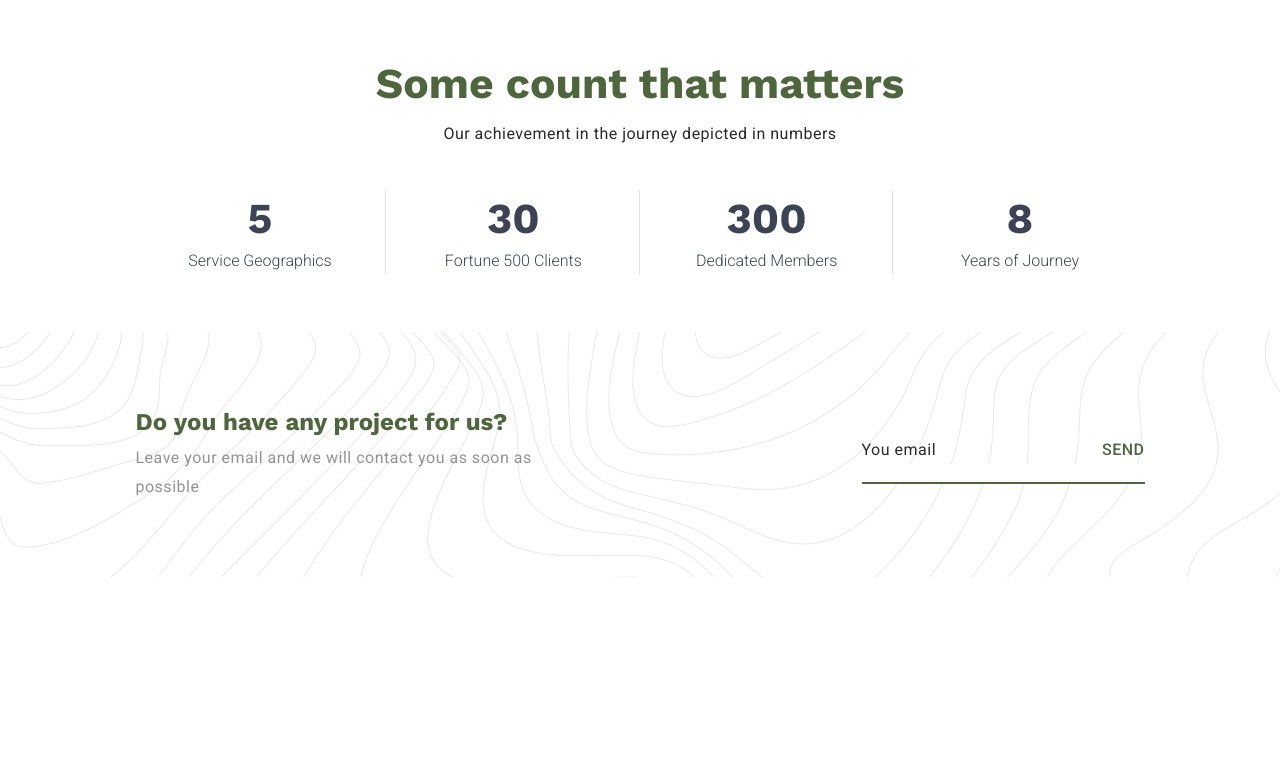
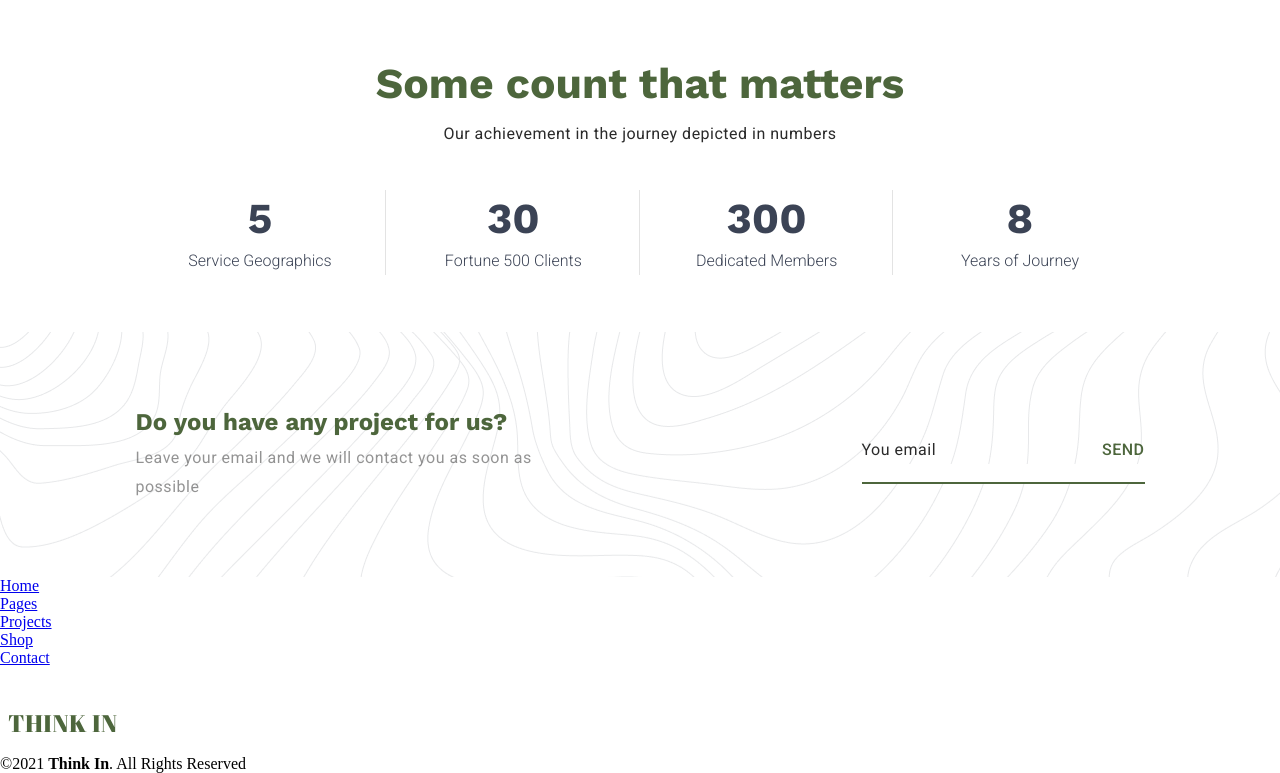
Before and after one commit to Garik9402/Design-creates-, a plain HTML site: page index.html in a window 1280 px wide. Shown: the part 1520-2293 px from the top of the page. Before the commit the page ends 2097 px from the top, so only its background shows below. Drawn offline with nearby package versions, Linux system fonts and the light colour scheme.

Commit message:
footer in the process;)

```diff
--- a/index.html
+++ b/index.html
@@ -173,6 +173,38 @@
             </div>
         </div>
     </section>
+    <footer class="footer-w">
+        <div class="footer">
+            <div class="footer__inner">
+                <div class="footer__main">
+                    <nav class="footer__main-nav">
+                        <ul class="footer__main-nav-list">
+                            <li class="footer__main-nav-item">
+                                <a href="#" class="footer__main-nav-itemlink">Home</a>
+                            </li>
+                            <li class="footer__main-nav-item">
+                                <a href="#" class="footer__main-nav-itemlink">Pages</a>
+                            </li>
+                            <li class="footer__main-nav-item">
+                                <a href="#" class="footer__main-nav-itemlink">Projects</a>
+                            </li>
+                            <li class="footer__main-nav-item">
+                                <a href="#" class="footer__main-nav-itemlink">Shop</a>
+                            </li>
+                            <li class="footer__main-nav-item">
+                                <a href="#" class="footer__main-nav-itemlink">Contact</a>
+                            </li>
+                        </ul>
+                    </nav>
+                </div>
+                <div class="footer__items-bottom">
+                    <a href="#" class="footer__logo logo">Think In</a>
+                    <p class="footer__rights">©2021 <strong>Think In</strong>. All Rights Reserved</p>
+                </div>
+            </div>
+        </div>
+
+    </footer>
     <script src="https://code.jquery.com/jquery-3.6.0.min.js"></script>
     <script src="js/slick.min.js"></script>
     <script src="js/static.js"></script>
```
Also changed, not shown: images/footer__img.png (added).
